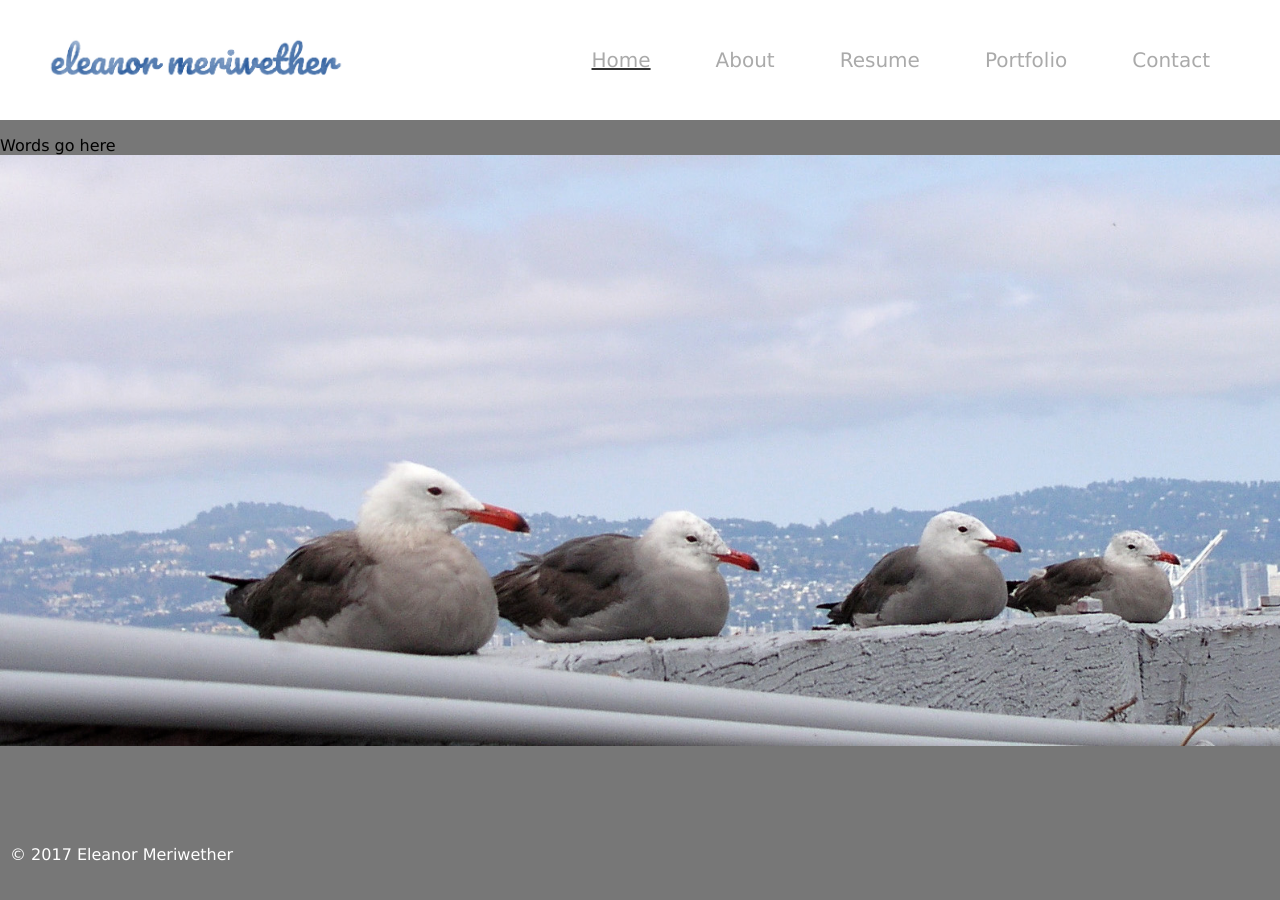
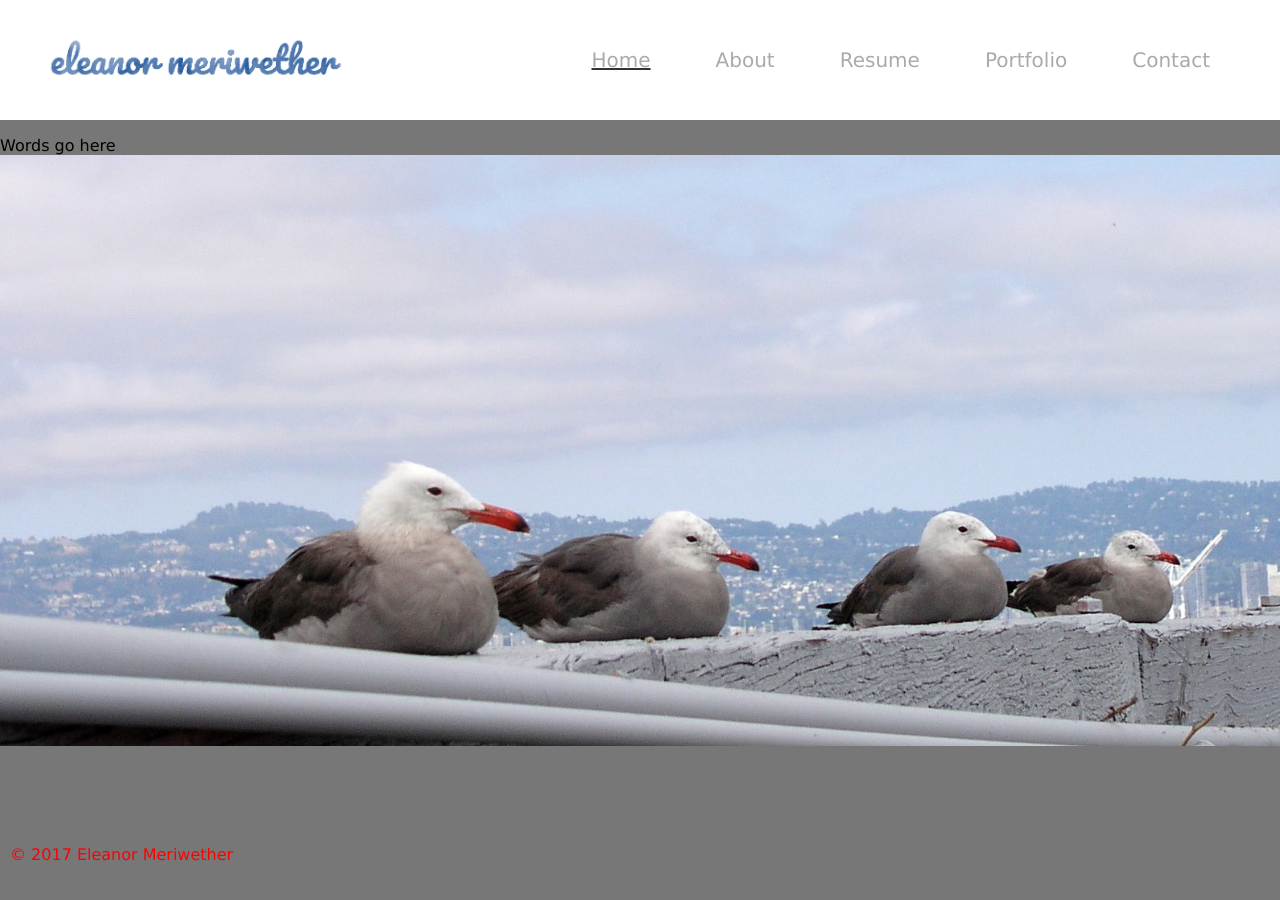
Before and after one commit to emeriwether/emeriwether.github.io, a Jekyll site: the page built from index.html, in a window 1280 px wide. Built offline with Jekyll 4.4.1, drawn with Linux system fonts in a browser that asks for light colours; nearby versions of some CDN libraries.

Commit message:
test with red font

```diff
--- a/css/styles.css
+++ b/css/styles.css
@@ -21,7 +21,7 @@ body, html {
 
 footer {
     padding: 20px 10px;
-    color: #fff;
+    color: #ff0000;
     display: inline-block;
     position: fixed;
     bottom: 0;
```
